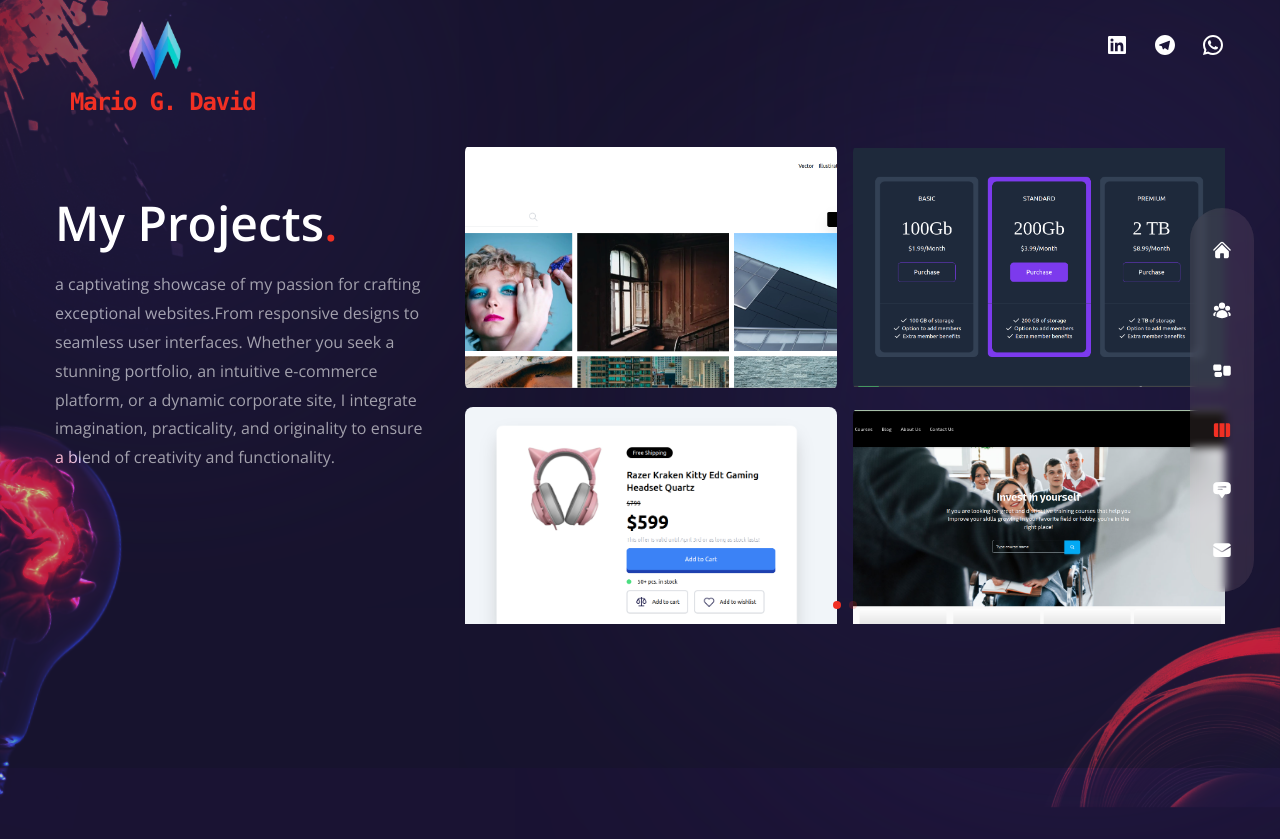
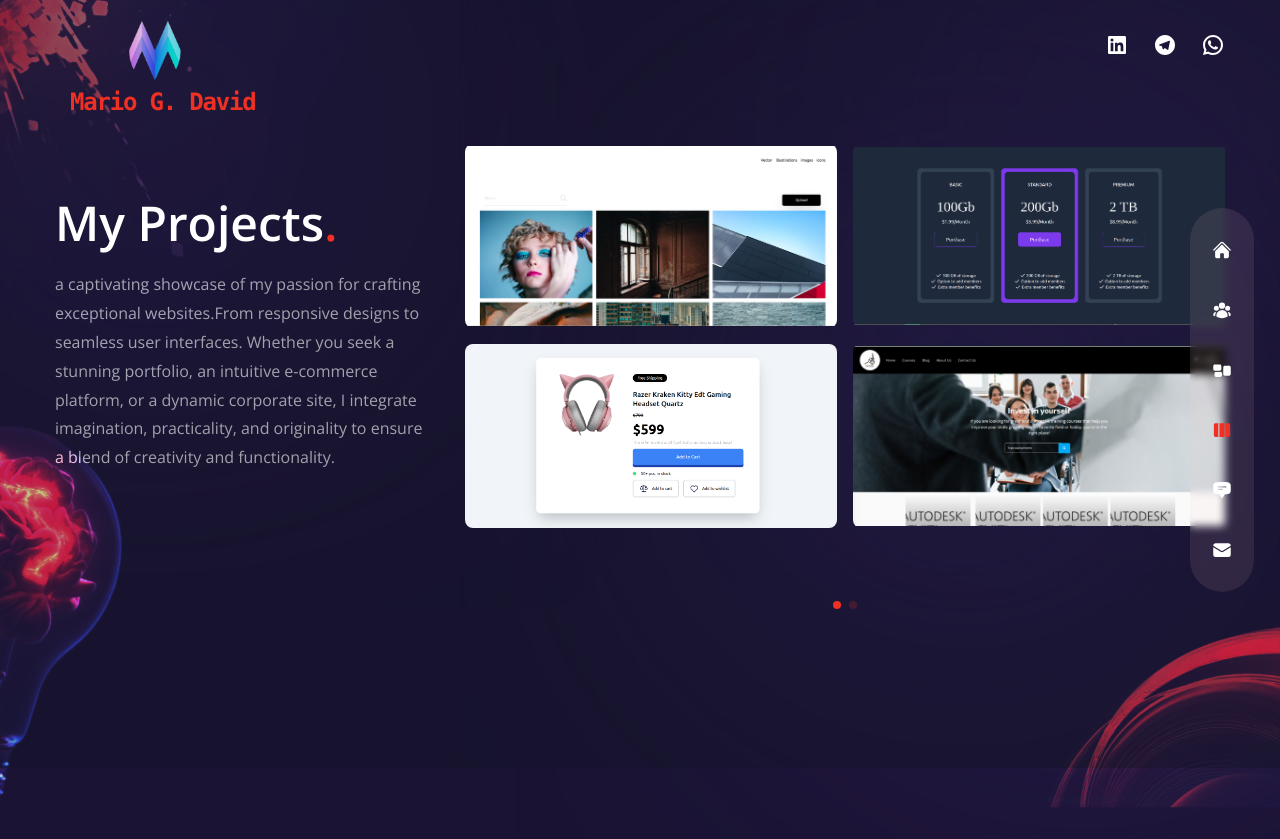
Before and after one commit to mario-george/Mario-George-Portfolio, a Next.js app: page /work in a window 1280 px wide. Built offline with nearby package versions, Linux system fonts and the light colour scheme.

Commit message:
add a project to worker slider

```diff
--- a/components/WorkSlider.js
+++ b/components/WorkSlider.js
@@ -38,15 +38,12 @@ export const workSlider = {
           path: "/projects/MeetupsNext.png",
           link: "https://meetups-next-red.vercel.app/",
         },
-        // {
-        //   title: "NARQA",
-        //   path: "/NARQA.jpg",
-        // },
         {
-          title: "Product Modal",
-          path: "/projects/productModal.png",
-          link: "https://product-modal-tailwind-css.vercel.app/ ",
+          title: "NARQA",
+          path: "/projects/narqa-logo.png",
+        link:"https://github.com/mario-george/NARS"
         },
+
         {
           title: "Email Subscribe",
           path: "/projects/emailSubscribe.png",
@@ -102,7 +99,7 @@ const WorkSlider = () => {
                           src={image.path}
                           width={500}
                           height={300}
-                          className="max-w-[500px] max-h-[300px]"
+                          // className="max-w-[500px] max-h-[300px]"
                           alt=""
                         />
                         {/* overlay gradient */}
```
